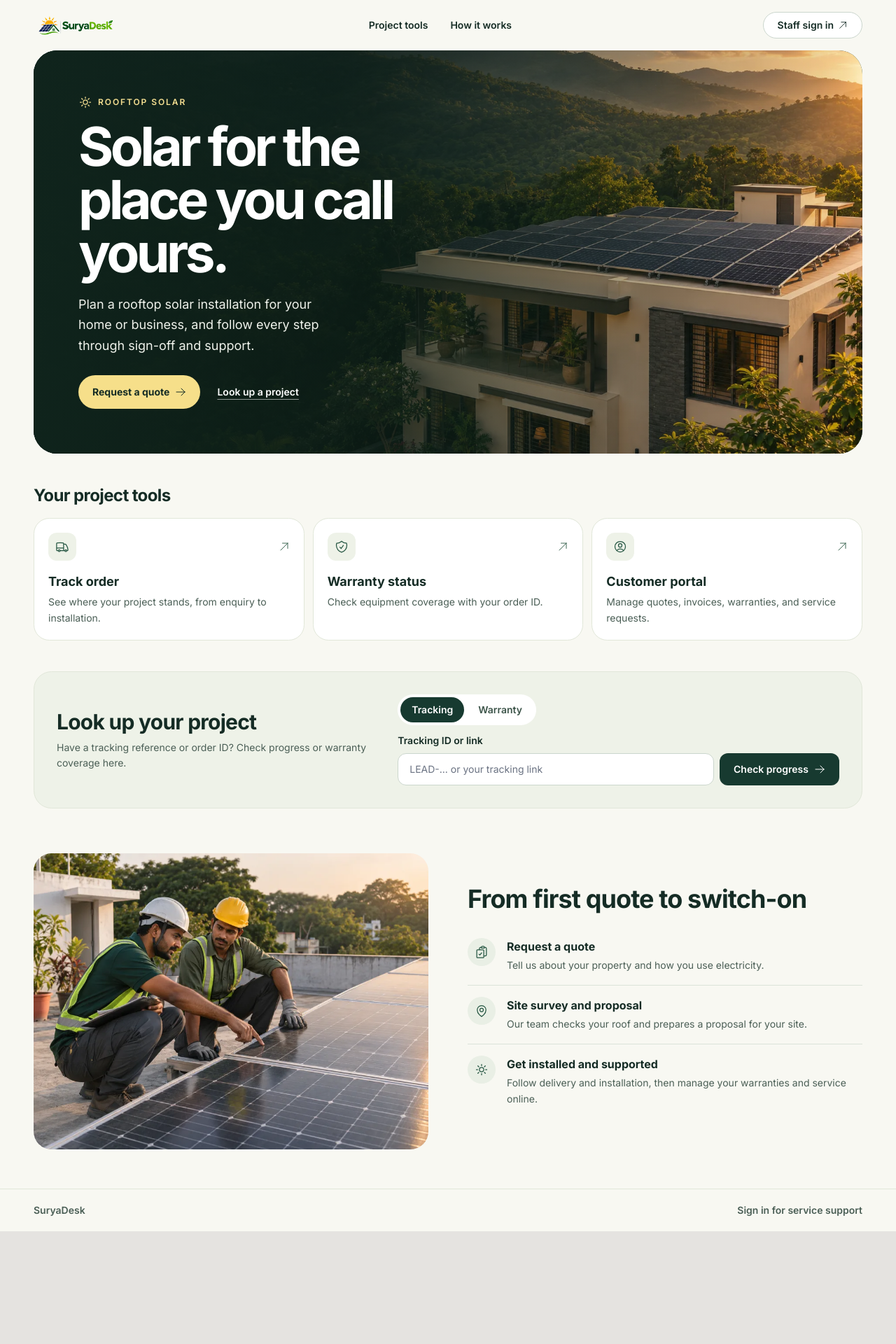
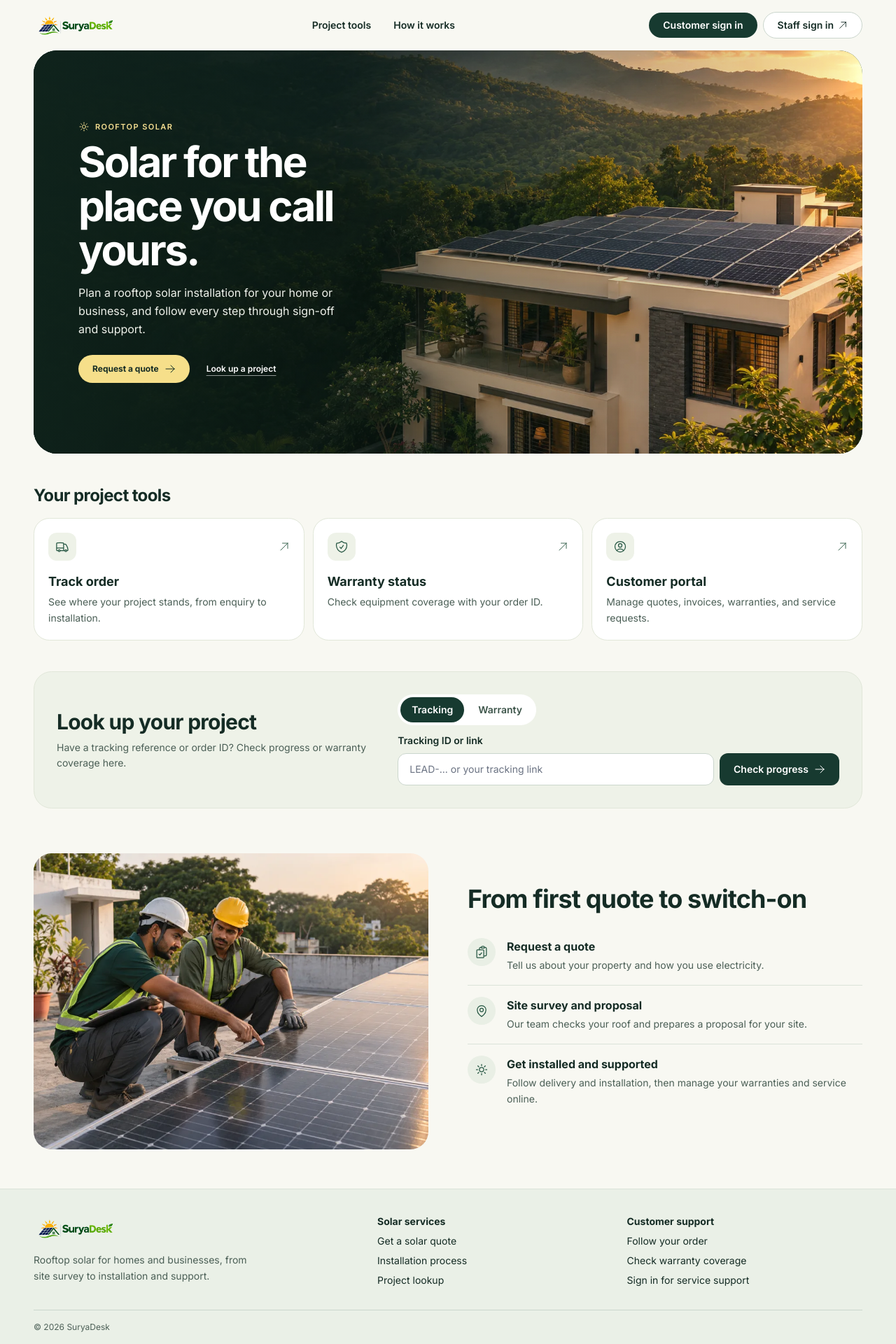
Before and after one commit to amanrj03/SuryaDesk, a React (Vite) app in the folder frontend/: page / in a window 1280 px wide. Shown: the top 1920 px of the page at 70% size. Before the commit the page ends 1759 px from the top, so only its background shows below. Built offline with nearby package versions, Linux system fonts and the light colour scheme.

Commit message:
Polish landing page header, hero, and footer

```diff
--- a/frontend/src/features/public/LandingPage.jsx
+++ b/frontend/src/features/public/LandingPage.jsx
@@ -78,30 +78,34 @@ export default function LandingPage({ signedIn }) {
           <a className="hover:underline" href="#project-tools">Project tools</a>
           <a className="hover:underline" href="#how-it-works">How it works</a>
         </nav>
-        <Link className="inline-flex items-center gap-1.5 rounded-full border border-[#cbd6cd] bg-white px-3.5 py-2 text-xs font-semibold transition hover:border-[#3c5449] sm:px-5 sm:text-sm"
-          to={signedIn ? '/workspace' : '/login'}>
-          {signedIn ? 'Open workspace' : 'Staff sign in'} <ArrowUpRightIcon className="size-3.5" aria-hidden="true" />
-        </Link>
+        <div className="flex flex-wrap items-center gap-2">
+          <Link className="rounded-full bg-[#173a30] px-3.5 py-2 text-xs font-semibold text-white transition hover:bg-[#285243] sm:px-5 sm:text-sm"
+            to="/customer/login">Customer sign in</Link>
+          <Link className="inline-flex items-center gap-1.5 rounded-full border border-[#cbd6cd] bg-white px-3.5 py-2 text-xs font-semibold transition hover:border-[#3c5449] sm:px-5 sm:text-sm"
+            to={signedIn ? '/workspace' : '/login'}>
+            {signedIn ? 'Open workspace' : 'Staff sign in'} <ArrowUpRightIcon className="size-3.5" aria-hidden="true" />
+          </Link>
+        </div>
       </header>
 
       <main className="mx-auto max-w-[1440px] px-4 pb-14 sm:px-8 lg:px-12">
         <section className="relative isolate flex min-h-[32rem] items-end overflow-hidden rounded-[1.65rem] bg-[#173a30] text-white sm:min-h-[36rem] sm:items-center sm:rounded-[2.1rem]">
           <img src="/images/solar-rooftop.webp" alt="" fetchPriority="high"
-            className="absolute inset-0 -z-20 size-full object-cover object-[63%_center] lg:object-center" />
-          <div className="absolute inset-0 -z-10 bg-linear-to-t from-[#10251d] via-[#10251d]/65 to-transparent sm:bg-linear-to-r sm:from-[#10251d]/95 sm:via-[#10251d]/60" />
-          <div className="px-6 pt-24 pb-11 sm:max-w-[39rem] sm:p-12 lg:p-16">
-            <p className="mb-4 flex items-center gap-2 text-xs font-semibold tracking-[.16em] text-[#f5df91] uppercase">
-              <SunIcon className="size-5" aria-hidden="true" /> Rooftop solar
+            className="absolute inset-0 -z-20 size-full object-cover object-[63%_center] brightness-110 lg:object-center" />
+          <div className="absolute inset-0 -z-10 bg-linear-to-t from-[#10251d]/95 via-[#10251d]/55 to-transparent sm:bg-linear-to-r sm:from-[#10251d]/90 sm:via-[#10251d]/35" />
+          <div className="px-6 pt-24 pb-11 sm:max-w-[35rem] sm:p-12 lg:p-16">
+            <p className="mb-3 flex items-center gap-2 text-[0.6875rem] font-semibold tracking-[.13em] text-[#f5df91] uppercase">
+              <SunIcon className="size-4" aria-hidden="true" /> Rooftop solar
             </p>
-            <h1 className="text-[clamp(2.7rem,6vw,5.2rem)] leading-[0.99] font-bold tracking-[-.06em]">Solar for the place you call yours.</h1>
-            <p className="mt-5 max-w-sm text-base leading-relaxed text-[#eff2eb] sm:text-lg">
+            <h1 className="text-[clamp(2.125rem,4.7vw,3.8rem)] leading-[1.04] font-bold tracking-[-.045em]">Solar for the place you call yours.</h1>
+            <p className="mt-4 max-w-sm text-sm leading-relaxed text-[#eff2eb] sm:text-base">
               Plan a rooftop solar installation for your home or business, and follow every step through sign-off and support.
             </p>
-            <div className="mt-7 flex flex-wrap items-center gap-3">
-              <Link className="inline-flex items-center gap-2 rounded-full bg-[#f6df8a] px-5 py-3.5 text-sm font-bold text-[#152c25] transition hover:bg-[#fff0af]" to="/enquiry">
+            <div className="mt-6 flex flex-wrap items-center gap-3">
+              <Link className="inline-flex items-center gap-2 rounded-full bg-[#f6df8a] px-5 py-3 text-xs font-bold text-[#152c25] transition hover:bg-[#fff0af]" to="/enquiry">
                 Request a quote <ArrowRightIcon className="size-4" aria-hidden="true" />
               </Link>
-              <a className="rounded-full px-3 py-3 text-sm font-semibold underline decoration-white/55 underline-offset-5 hover:decoration-white" href="#lookup">Look up a project</a>
+              <a className="rounded-full px-3 py-3 text-xs font-semibold underline decoration-white/55 underline-offset-5 hover:decoration-white" href="#lookup">Look up a project</a>
             </div>
           </div>
         </section>
@@ -141,10 +145,27 @@ export default function LandingPage({ signedIn }) {
           </div>
         </section>
       </main>
-      <footer className="border-t border-[#e1e7d9]">
-        <div className="mx-auto flex max-w-[1440px] flex-wrap items-center justify-between gap-3 px-4 py-5 text-sm text-[#4b5f56] sm:px-8 lg:px-12">
-          <span className="font-semibold">SuryaDesk</span>
-          <Link to="/customer" className="font-semibold hover:underline">Sign in for service support</Link>
+      <footer className="border-t border-[#dbe3d9] bg-[#eaf0e7]">
+        <div className="mx-auto max-w-[1440px] px-4 pt-9 pb-5 sm:px-8 lg:px-12">
+          <div className="grid grid-cols-2 gap-x-5 gap-y-7 pb-8 sm:grid-cols-[1.4fr_1fr_1fr]">
+            <div className="col-span-2 sm:col-span-1">
+              <Link to="/" className="inline-block" aria-label="SuryaDesk home"><Brand /></Link>
+              <p className="mt-2 max-w-xs text-sm leading-relaxed text-[#4b5f56]">Rooftop solar for homes and businesses, from site survey to installation and support.</p>
+            </div>
+            <nav aria-label="Solar services" className="grid content-start gap-2 text-sm">
+              <h2 className="font-bold">Solar services</h2>
+              <Link className="hover:underline" to="/enquiry">Get a solar quote</Link>
+              <a className="hover:underline" href="#how-it-works">Installation process</a>
+              <a className="hover:underline" href="#lookup">Project lookup</a>
+            </nav>
+            <nav aria-label="Customer support" className="grid content-start gap-2 text-sm">
+              <h2 className="font-bold">Customer support</h2>
+              <Link className="hover:underline" to="/track">Follow your order</Link>
+              <Link className="hover:underline" to="/warranty">Check warranty coverage</Link>
+              <Link className="hover:underline" to="/customer">Sign in for service support</Link>
+            </nav>
+          </div>
+          <p className="border-t border-[#cbd6cd] pt-4 text-xs text-[#4b5f56]">© {new Date().getFullYear()} SuryaDesk</p>
         </div>
       </footer>
     </div>
```
Also changed, not shown: 1 other file (tests, documents, lock files or other folders).
